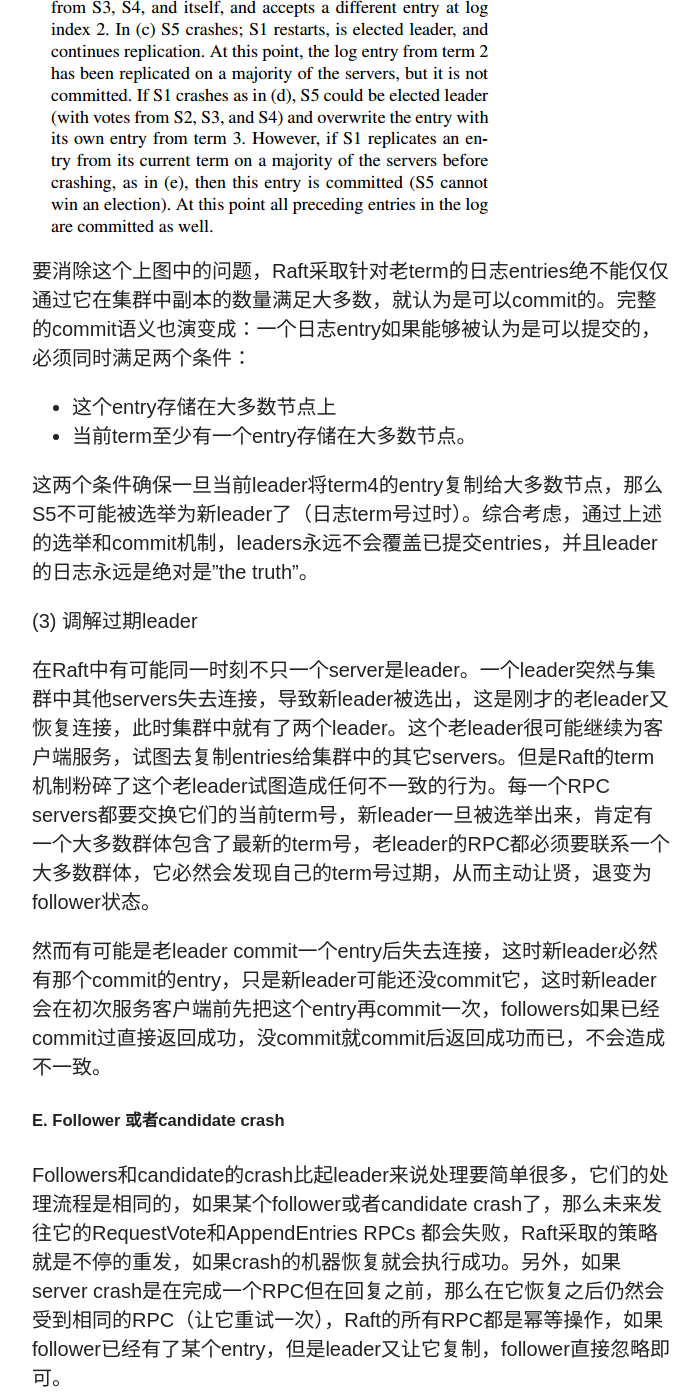
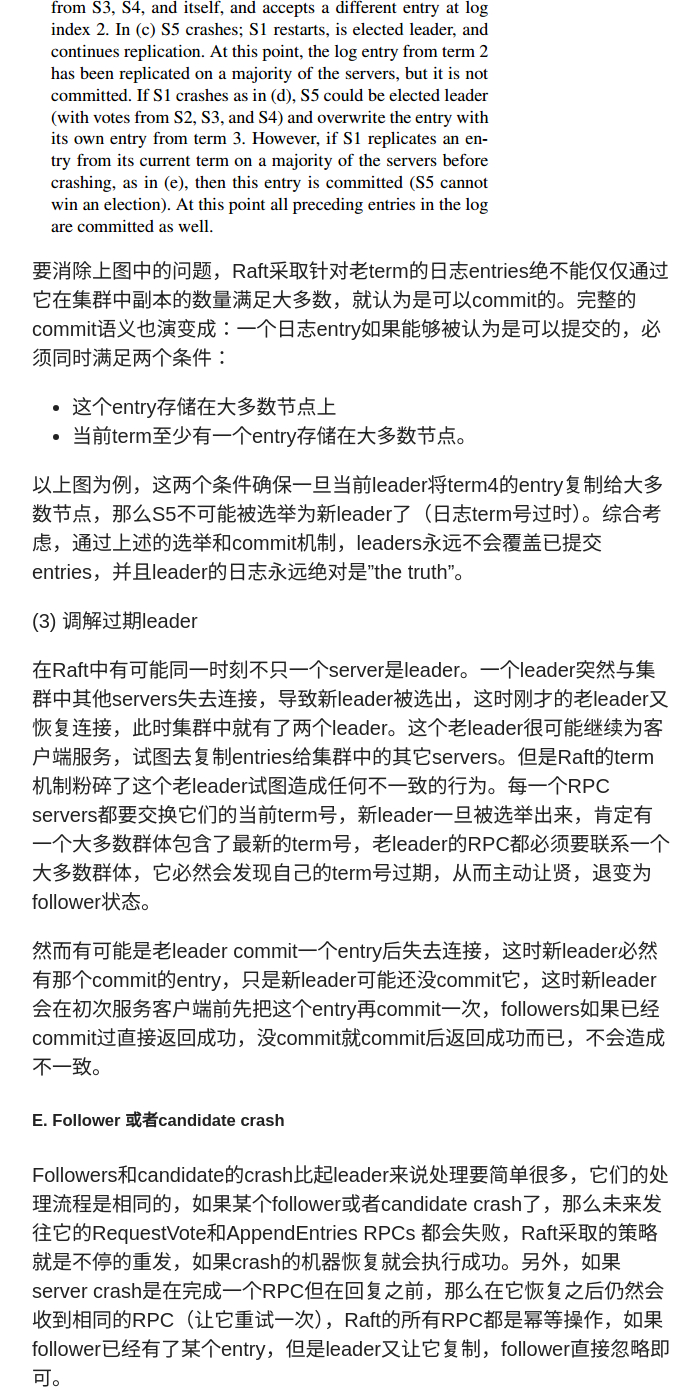
Before and after one commit to wuyu201321060203/wuyu201321060203.github.io, a Jekyll site: the page built from _posts/2014-09-13-Raft.md, in a window 1280 px wide and 1400 px high, scrolled down 9755 px. Shown: the whole window, without its empty margins (318-1018 px from the left). Built offline with Jekyll 4.4.1, drawn with Linux system fonts in a browser that asks for light colours; nearby versions of some CDN libraries; comment, search, counter and statistics services are not loaded.

Commit message:
first post of Raft

```diff
--- a/_posts/2014-09-13-Raft.md
+++ b/_posts/2014-09-13-Raft.md
@@ -116,26 +116,28 @@
 
 ![](/images/raft7.png)
 
-要消除这个上图中的问题，Raft采取针对老term的日志entries绝不能仅仅通过它在集群中副本的数量满足大多数，就认为是可以commit的。完整的commit语义也演变成：一个日志entry如果能够被认为是可以提交的，必须同时满足两个条件：
+要消除上图中的问题，Raft采取针对老term的日志entries绝不能仅仅通过它在集群中副本的数量满足大多数，就认为是可以commit的。完整的commit语义也演变成：一个日志entry如果能够被认为是可以提交的，必须同时满足两个条件：
 
 - 这个entry存储在大多数节点上
 - 当前term至少有一个entry存储在大多数节点。
 
-这两个条件确保一旦当前leader将term4的entry复制给大多数节点，那么S5不可能被选举为新leader了（日志term号过时）。综合考虑，通过上述的选举和commit机制，leaders永远不会覆盖已提交entries，并且leader的日志永远是绝对是"the truth"。
+以上图为例，这两个条件确保一旦当前leader将term4的entry复制给大多数节点，那么S5不可能被选举为新leader了（日志term号过时）。综合考虑，通过上述的选举和commit机制，leaders永远不会覆盖已提交entries，并且leader的日志永远绝对是"the truth"。
 
 (3) 调解过期leader
 
-在Raft中有可能同一时刻不只一个server是leader。一个leader突然与集群中其他servers失去连接，导致新leader被选出，这是刚才的老leader又恢复连接，此时集群中就有了两个leader。这个老leader很可能继续为客户端服务，试图去复制entries给集群中的其它servers。但是Raft的term机制粉碎了这个老leader试图造成任何不一致的行为。每一个RPC servers都要交换它们的当前term号，新leader一旦被选举出来，肯定有一个大多数群体包含了最新的term号，老leader的RPC都必须要联系一个大多数群体，它必然会发现自己的term号过期，从而主动让贤，退变为follower状态。
+在Raft中有可能同一时刻不只一个server是leader。一个leader突然与集群中其他servers失去连接，导致新leader被选出，这时刚才的老leader又恢复连接，此时集群中就有了两个leader。这个老leader很可能继续为客户端服务，试图去复制entries给集群中的其它servers。但是Raft的term机制粉碎了这个老leader试图造成任何不一致的行为。每一个RPC servers都要交换它们的当前term号，新leader一旦被选举出来，肯定有一个大多数群体包含了最新的term号，老leader的RPC都必须要联系一个大多数群体，它必然会发现自己的term号过期，从而主动让贤，退变为follower状态。
 
 然而有可能是老leader commit一个entry后失去连接，这时新leader必然有那个commit的entry，只是新leader可能还没commit它，这时新leader会在初次服务客户端前先把这个entry再commit一次，followers如果已经commit过直接返回成功，没commit就commit后返回成功而已，不会造成不一致。
 
 #####E. Follower 或者candidate crash
 
-Followers和candidate的crash比起leader来说处理要简单很多，它们的处理流程是相同的，如果某个follower或者candidate crash了，那么未来发往它的RequestVote和AppendEntries RPCs 都会失败，Raft采取的策略就是不停的重发，如果crash的机器恢复就会执行成功。另外，如果server crash是在完成一个RPC但在回复之前，那么在它恢复之后仍然会受到相同的RPC（让它重试一次），Raft的所有RPC都是幂等操作，如果follower已经有了某个entry，但是leader又让它复制，follower直接忽略即可。
+Followers和candidate的crash比起leader来说处理要简单很多，它们的处理流程是相同的，如果某个follower或者candidate crash了，那么未来发往它的RequestVote和AppendEntries RPCs 都会失败，Raft采取的策略就是不停的重发，如果crash的机器恢复就会执行成功。另外，如果server crash是在完成一个RPC但在回复之前，那么在它恢复之后仍然会收到相同的RPC（让它重试一次），Raft的所有RPC都是幂等操作，如果follower已经有了某个entry，但是leader又让它复制，follower直接忽略即可。
 
 #####F. 时间与可用性
 
 Raft集群的可用性需要满足一个时间关系，即下面的公式：
+
+![](/images/raft10.png)
 
 broadcastTime代表平均的广播延迟（从并行发起RPC开始，直到收到大多数的回复为止）。electionTimeout就是前文所述的超时时间间隔，MTBF代表一个机器两次宕机时间间隔的平均值。
 
```
Also changed, not shown: images/raft10.png (added).
